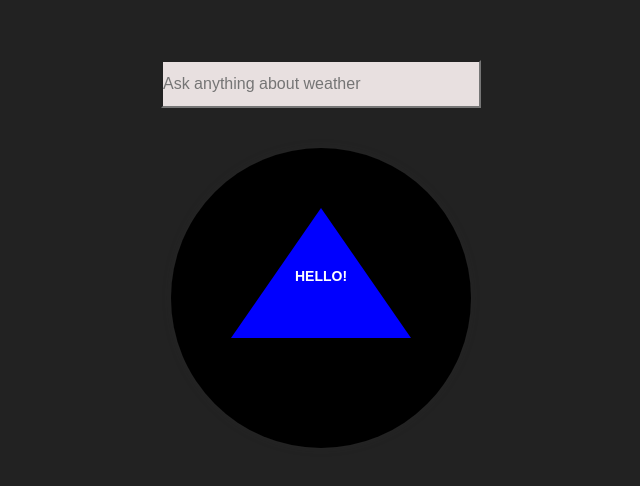
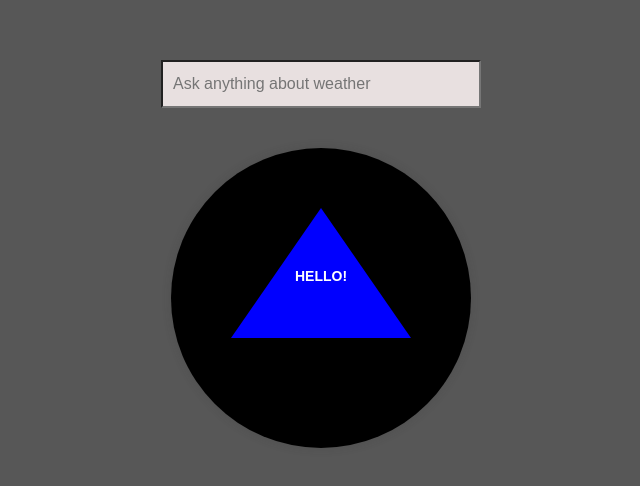
Before and after one commit to SuganyaPrabagarane/javascript-assignments, a plain HTML site: page week3/magic-8-Ball/index.html in a window 1280 px wide. Shown: the part 146-632 px from the top of the page, without its empty margins (319-959 px from the left). Drawn offline with Linux system fonts and the light colour scheme.

Commit message:
update magic ball

```diff
--- a/week3/magic-8-Ball/style.css
+++ b/week3/magic-8-Ball/style.css
@@ -8,7 +8,7 @@ body {
   justify-content: center;
   align-items: center;
   height: 100vh;
-  background-color: #222;
+  background-color: #575757;
   color: white;
   font-family: sans-serif;
   flex-direction: column;
@@ -34,6 +34,7 @@ input {
   background-color: #e8e0e0;
   font-family: inherit;
   font-size: 1rem;
+  padding-left: 10px;
 }
 .triangle {
   width: 0;
```
